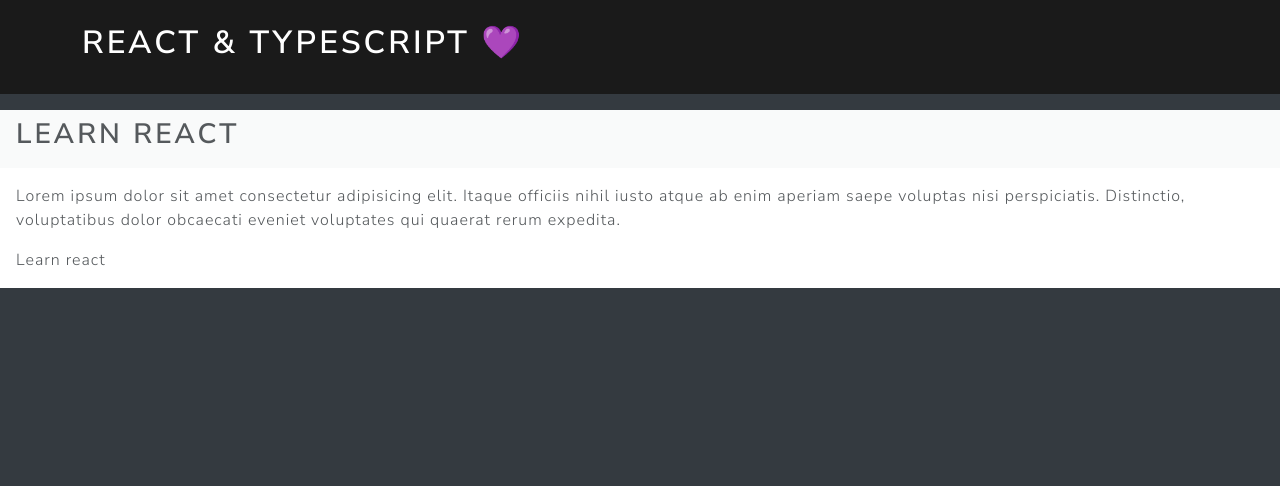
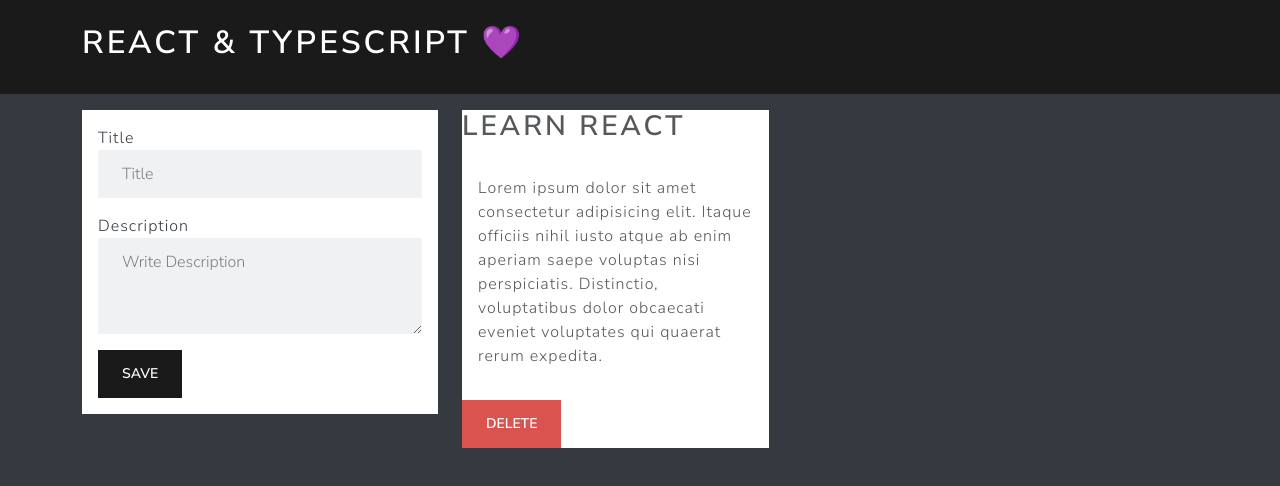
Before and after one commit to JSc0101/crud-react-typescript, a React (Vite) app: page / in a window 1280 px wide. Shown: the top 486 px of the page. Built offline with nearby package versions, Linux system fonts and the light colour scheme.

Commit message:
Se estiliza toda la interfaz

```diff
--- a/src/App.tsx
+++ b/src/App.tsx
@@ -1,11 +1,12 @@
+import { useState } from "react";
 import { Props } from "./interfaces/props";
 import { tasks } from "./interfaces/task";
 import { Navbar } from "./components/Navbar";
 import { List } from "./components/List";
-import { useState } from "react";
+import { Form } from "./components/Form";
 
 export default function App({ title }: Props) {
-  const [task, setTask] = useState<tasks[]>([
+  const [task, setTask] = useState<Array<tasks>>([
     {
       id: 1,
       title: "Learn react",
@@ -17,8 +18,15 @@
   return (
     <div className="bg-dark" style={{ height: "100vh" }}>
       <Navbar title="React & Typescript 💜" />
-      <main>
-        <List task={task} />
+      <main className="container">
+        <div className="row">
+          <div className="col-md-4">
+            <Form />
+          </div>
+          <div className="col-md-8">
+            <List task={task} />
+          </div>
+        </div>
       </main>
     </div>
   );
--- /dev/null
+++ b/src/components/Button.tsx
@@ -0,0 +1,3 @@
+export function Button() {
+  return <button className="btn btn-danger">Delete</button>;
+}
--- a/src/components/Card.tsx
+++ b/src/components/Card.tsx
@@ -1,21 +1,24 @@
 import { PropsTask } from "../interfaces/props";
+import { Button } from "./Button";
 
 export function Card({ task }: PropsTask): JSX.Element {
   return (
-    <div className="card">
+    <>
       {task.map((task) => {
         return (
-          <>
-            <div className="card-header">
+          <div className="card col-md-5">
+            <div className="card-title">
               <h2>{task.title}</h2>
             </div>
             <div className="card-body">
               <p>{task.description}</p>
-              <span>{task.title}</span>
             </div>
-          </>
+            <div>
+              <Button />
+            </div>
+          </div>
         );
       })}
-    </div>
+    </>
   );
 }
--- a/src/components/Form.tsx
+++ b/src/components/Form.tsx
@@ -1,9 +1,26 @@
 export function Form(): JSX.Element {
   return (
-    <div>
+    <div className="card card-body bg-secondary text-dark">
       <form>
-        <label>Hello</label>
-        <input type="text" />
+        <label htmlFor="title">Title</label>
+        <input
+          type="text"
+          placeholder="Title"
+          name="title"
+          className="form-control mb-3 rounded-0 shadow-none border-0"
+        />
+
+        <label htmlFor="Description">Description</label>
+        <textarea
+          placeholder="Write Description"
+          name="description"
+          className="form-control mb-3 rounded-0 shadow-none border-0"
+          rows={3}
+        ></textarea>
+
+        <button type="submit" className="btn btn-primary">
+          Save
+        </button>
       </form>
     </div>
   );
--- a/src/components/List.tsx
+++ b/src/components/List.tsx
@@ -1,5 +1,7 @@
 import { PropsTask } from "../interfaces/props";
 import { Card } from "./Card";
+
+
 export function List({ task }: PropsTask): JSX.Element {
   return (
     <>
--- a/src/interfaces/props.ts
+++ b/src/interfaces/props.ts
@@ -3,5 +3,5 @@
   title: string;
 }
 export interface PropsTask {
-  task: tasks[];
+  task: Array<tasks>;
 }
```
